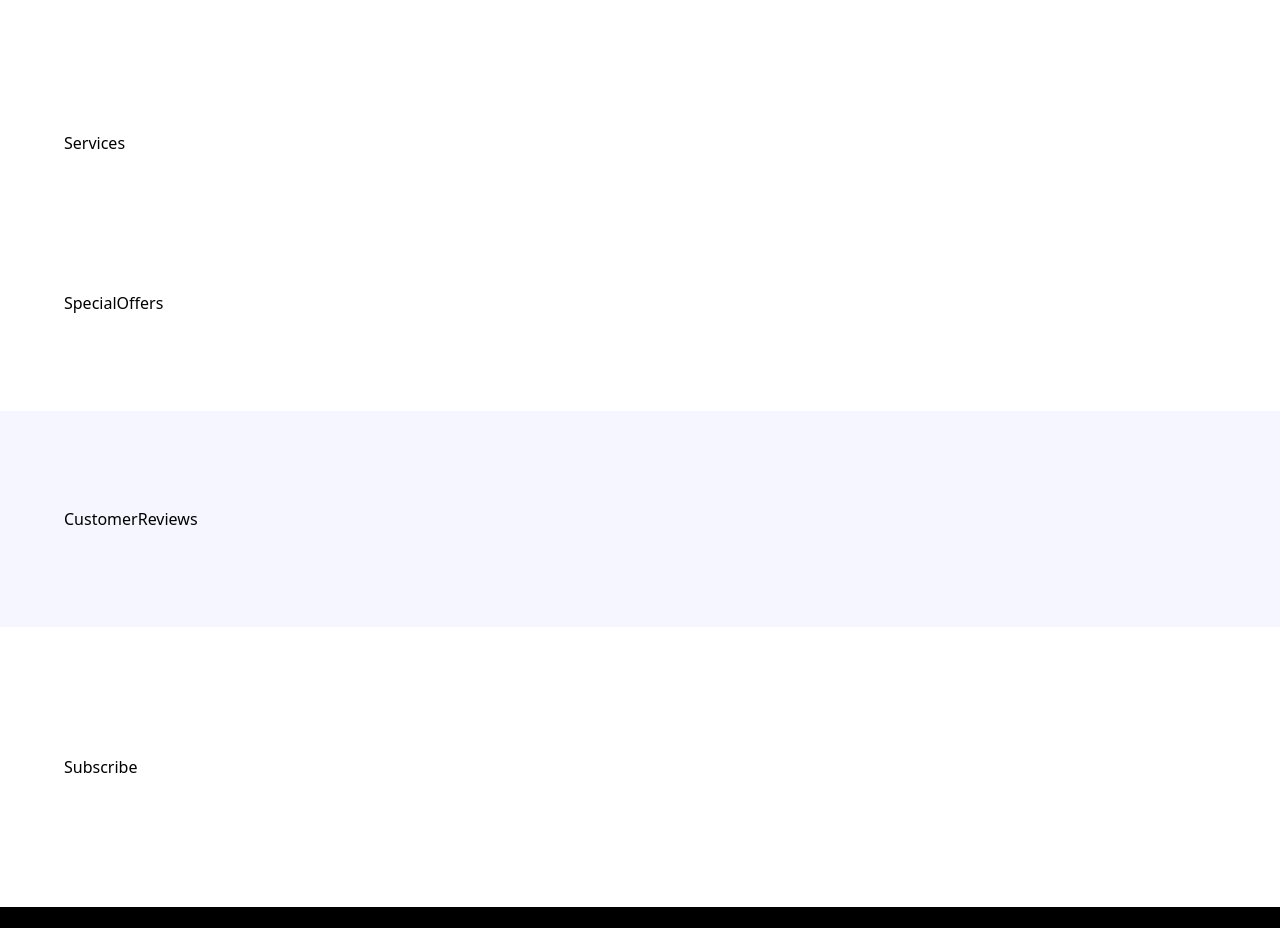
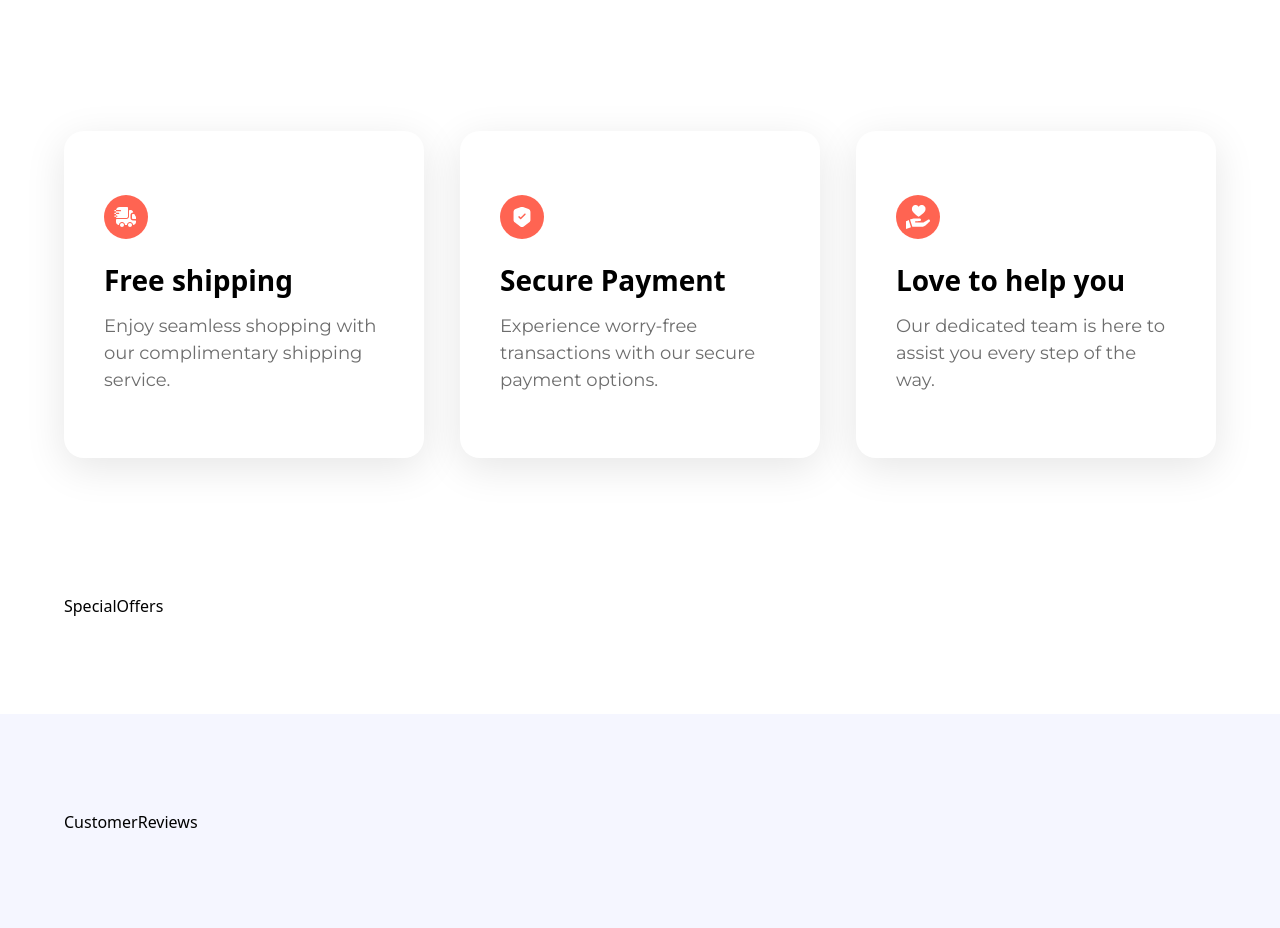
Before and after one commit to Subashh-Chaudhary/ShoeStore, a React (Vite) app: page / in a window 1280 px wide. Shown: the part 2400-3328 px from the top of the page. Built offline with nearby package versions, Linux system fonts and the light colour scheme; a web font is replaced by a local one.

Commit message:
service section completed

```diff
--- /dev/null
+++ b/src/components/ServiceCard.jsx
@@ -0,0 +1,21 @@
+import React from 'react'
+
+const ServiceCard = ({imgURL, label, subtext}) => {
+  return (
+    <div
+    className='flex-1 sm:w-[350px] sm:min-w-[350px] w-full rounded-[20px] shadow-3xl px-10 py-16'>
+          <div
+          className='flex w-11  h-11 justify-center items-center bg-coral-red rounded-full'>
+                    <img src={imgURL} alt="" />
+          </div>
+          <h3
+          className='mt-5 font-palaquin text-3xl leading-normal font-bold'>
+                    {label}</h3>
+          <p
+          className='mt-3 break-words font-montserrat text-lg leading-normal text-slate-gray'>
+                    {subtext}</p>
+    </div>
+  )
+}
+
+export default ServiceCard
--- a/src/sections/Hero.jsx
+++ b/src/sections/Hero.jsx
@@ -50,7 +50,7 @@ const Hero = () => {
         <div
         className='flex sm:gap-6 gap-4 absolute -bottom-[5%] sm:left-[17%] max-sm:px-6'>
           {shoes.map((shoe, index) =>(
-            <div key={shoe}>
+            <div key={shoe.thumbnail}>
               <ShoeCard
               imgURL = {shoe}
               changeBigShoeImage = {(shoe) =>{setBigShoeImg(shoe)}}
--- a/src/sections/Services.jsx
+++ b/src/sections/Services.jsx
@@ -1,8 +1,15 @@
 import React from 'react'
+import { services } from '../constants'
+import ServiceCard from '../components/ServiceCard'
 
 const Services = () => {
   return (
-    <div>Services</div>
+    <section
+    className='max-container flex justify-center flex-wrap gap-9'>
+      {services.map(service => (
+        <ServiceCard key={service.label} {...service}/>
+      ))}
+    </section>
   )
 }
 
```
